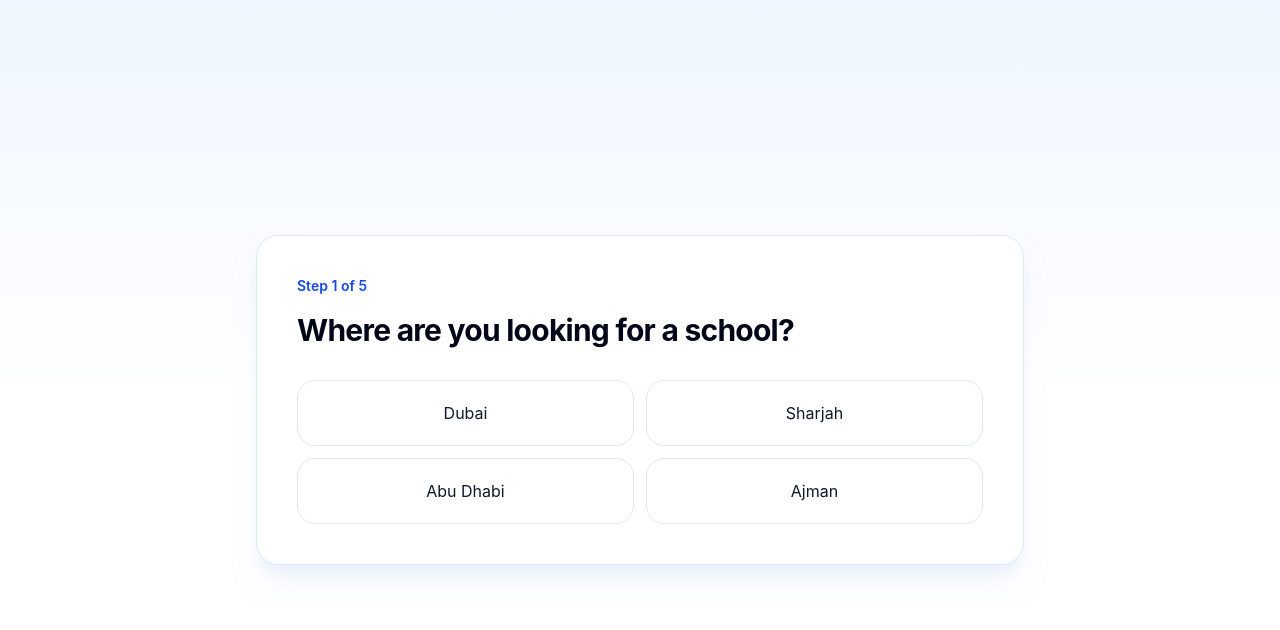
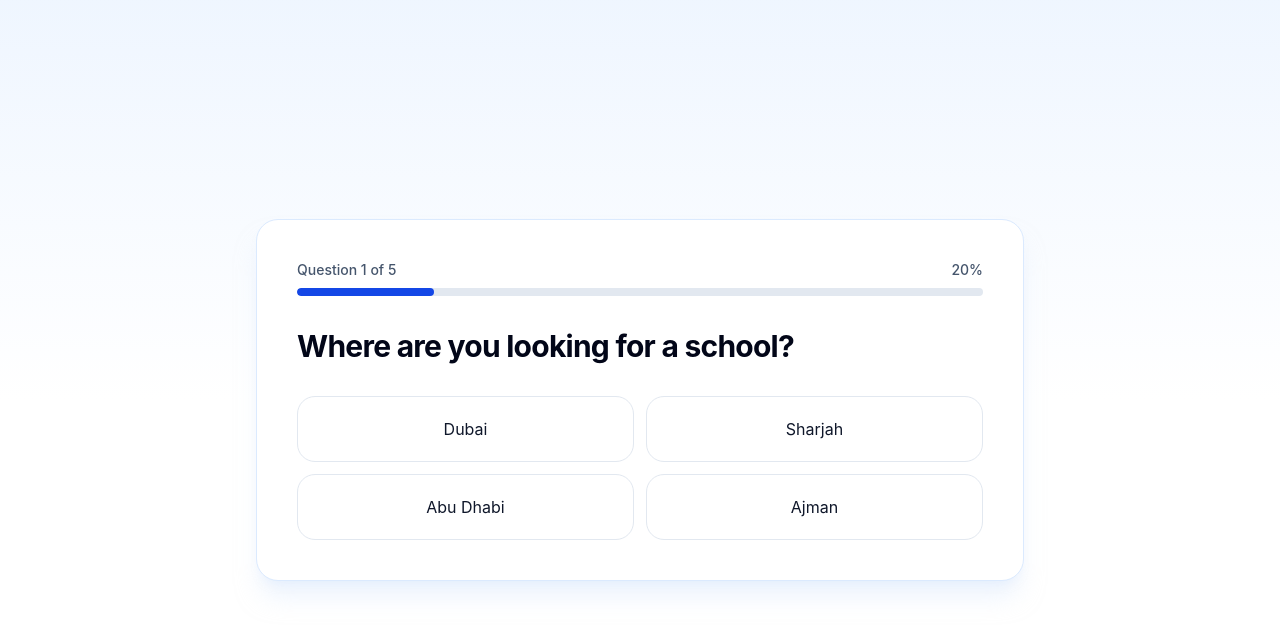
Before and after one commit to noorchunawala/heecoworld, a Next.js app: page /heeco-match in a window 1280 px wide. Both pictures are taken after a click on the button "Start Matching". Shown: the top 630 px of the page. Built offline with nearby package versions, Linux system fonts and the light colour scheme.

Commit message:
feat: polish Heeco Match experience

```diff
--- a/app/heeco-match/page.tsx
+++ b/app/heeco-match/page.tsx
@@ -27,6 +27,7 @@ export default function HeecoMatchPage() {
     <main className="min-h-screen bg-gradient-to-b from-blue-50 via-white to-white px-4 py-10">
      <QuestionScreen
   question={currentQuestion}
+  totalQuestions={heecoMatchQuestions.length}
   selectedAnswer={answers[currentQuestion.id] as string | undefined}
  onSelect={(answerId) => {
   setAnswers((prev) => ({
@@ -47,8 +48,7 @@ export default function HeecoMatchPage() {
   }, 250);
 }}
 
-  onBack={() => setCurrentQuestionIndex((prev) => prev - 1)}
-  canGoBack={currentQuestionIndex > 0}
+
 />
     </main>
   );
--- /dev/null
+++ b/components/school-match/ProgressBar.tsx
@@ -0,0 +1,30 @@
+type ProgressBarProps = {
+  current: number;
+  total: number;
+};
+
+export default function ProgressBar({
+  current,
+  total,
+}: ProgressBarProps) {
+  const percentage = (current / total) * 100;
+
+  return (
+    <div className="mb-8">
+      <div className="mb-2 flex items-center justify-between text-sm font-medium text-slate-600">
+        <span>
+          Question {current} of {total}
+        </span>
+
+        <span>{Math.round(percentage)}%</span>
+      </div>
+
+      <div className="h-2 overflow-hidden rounded-full bg-slate-200">
+        <div
+          className="h-full rounded-full bg-blue-700 transition-all duration-500"
+          style={{ width: `${percentage}%` }}
+        />
+      </div>
+    </div>
+  );
+}
--- a/components/school-match/QuestionScreen.tsx
+++ b/components/school-match/QuestionScreen.tsx
@@ -1,26 +1,35 @@
 import { heecoMatchQuestions } from "@/app/heeco-match/questions";
 import { cn } from "@/lib/utils";
+import ProgressBar from "./ProgressBar";
+import { motion } from "framer-motion";
 type QuestionScreenProps = {
   question: (typeof heecoMatchQuestions)[number];
+  totalQuestions: number;
   selectedAnswer?: string;
   onSelect: (answerId: string) => void;
-  onBack: () => void;
-  canGoBack: boolean;
 };
 export default function QuestionScreen({
    question,
   selectedAnswer,
   onSelect,
-  onBack,
-  canGoBack
+totalQuestions
 }: QuestionScreenProps) {
     //const question = heecoMatchQuestions[0];
   return (
-    <div className="mx-auto flex min-h-[calc(100vh-80px)] max-w-3xl items-center justify-center">
+    <motion.div
+  key={question.id}
+  initial={{ opacity: 0, y: 16 }}
+  animate={{ opacity: 1, y: 0 }}
+  transition={{ duration: 0.3 }}
+  className="mx-auto flex min-h-[calc(100vh-80px)] max-w-3xl items-center justify-center"
+>
       <div className="w-full rounded-3xl border border-blue-100 bg-white p-8 shadow-xl shadow-blue-100/50 sm:p-10">
-        <p className="text-sm font-semibold text-blue-700">
-          Step {question.step} of {heecoMatchQuestions.length}
-        </p>
+
+         <ProgressBar
+  current={question.step}
+  total={totalQuestions}
+/>
+
 
         <h2 className="mt-4 text-3xl font-bold tracking-tight text-slate-950">
           {question.title}
@@ -43,6 +52,6 @@ export default function QuestionScreen({
           ))}
         </div>
       </div>
-    </div>
+    </motion.div>
   );
 }
```
